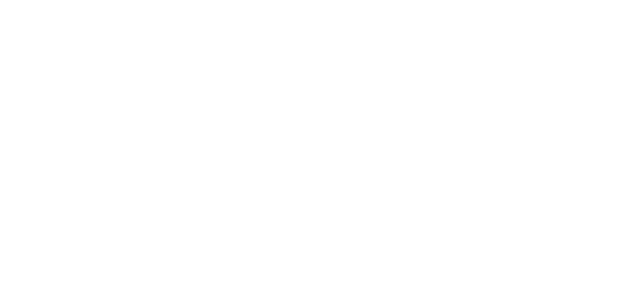
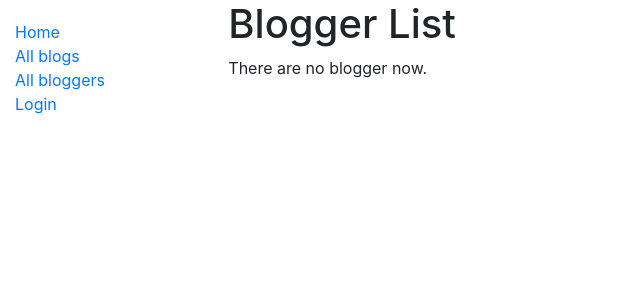
Before and after one commit to Mithilesh-M/Testpress-diyblog-project, a Django app: page /blog/bloggers/ in a window 1280 px wide. Before the commit the part shown is empty. Shown: the top 300 px of the page, without its empty margins (0-640 px from the left). Run offline with Django 3.2, Linux system fonts and the light colour scheme; data that the repository does not hold is empty.

Commit message:
Add blogger list html page for blog
Add this for blog UI

```diff
--- a/blog/templates/base_generic.html
+++ b/blog/templates/base_generic.html
@@ -17,7 +17,7 @@
         <ul class="sidebar-nav">
           <li><a href="{% url 'index' %}">Home</a></li>
           <li><a href="{% url 'blogs' %}">All blogs</a></li>
-          <li><a href="{% url 'index' %}">All bloggers</a></li>
+          <li><a href="{% url 'bloggers' %}">All bloggers</a></li>
         {% if user.is_authenticated %}
             <li>User: {{ user.get_username }}</li>
             <li><a href="{% url 'index' %}?next={{request.path}}">Logout</a></li>
--- a/blog/templates/blog/blogger_list.html
+++ b/blog/templates/blog/blogger_list.html
@@ -0,0 +1,16 @@
+{% extends "base_generic.html" %}
+
+{% block content %}
+  <h1>Blogger List</h1>
+  {% if blogger_list %}
+  <ul>
+    {% for blogger in blogger_list %}
+      <li>
+        <a href="{{ blogger.get_absolute_url }}">{{ blogger.name }}</a>
+      </li>
+    {% endfor %}
+  </ul>
+  {% else %}
+    <p>There are no blogger now.</p>
+  {% endif %}
+{% endblock %}
```
Also changed, not shown: db.sqlite3.
